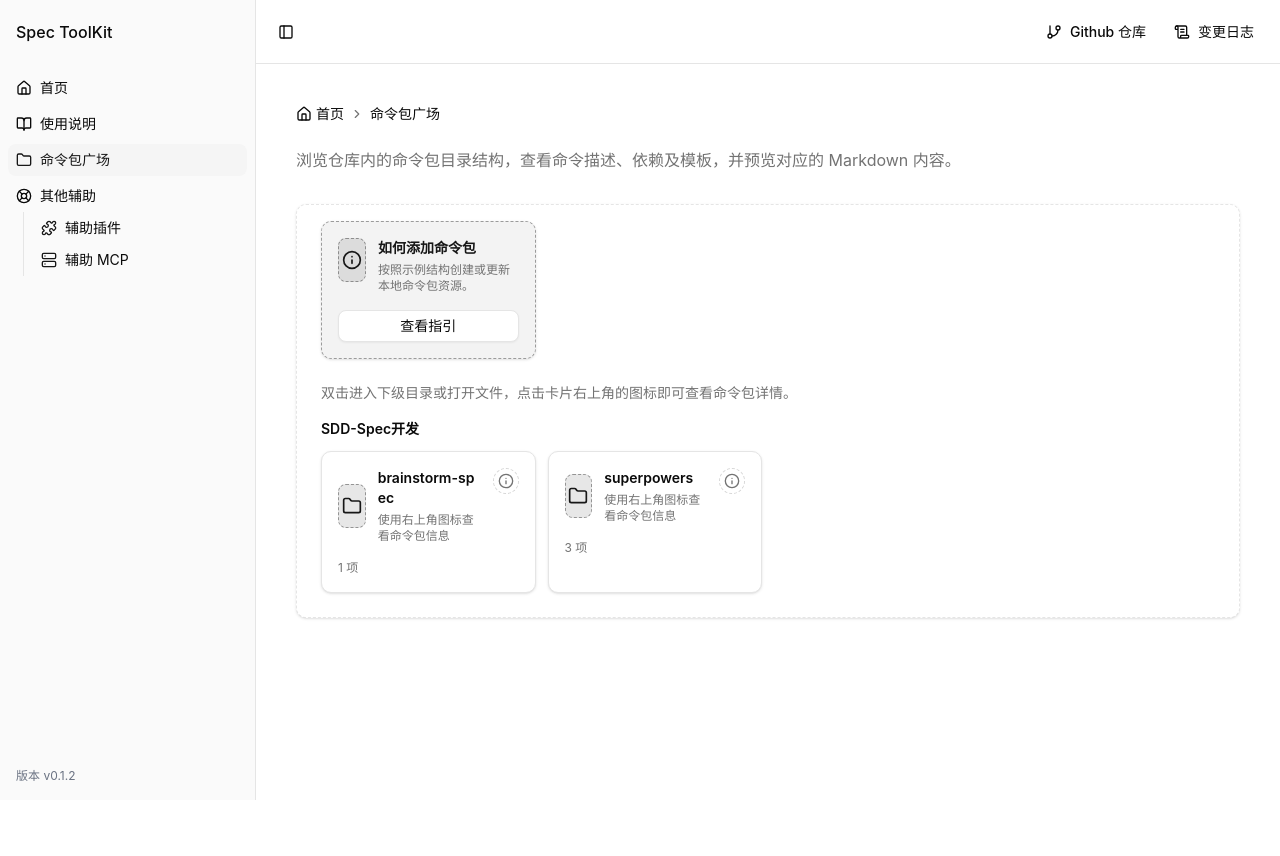
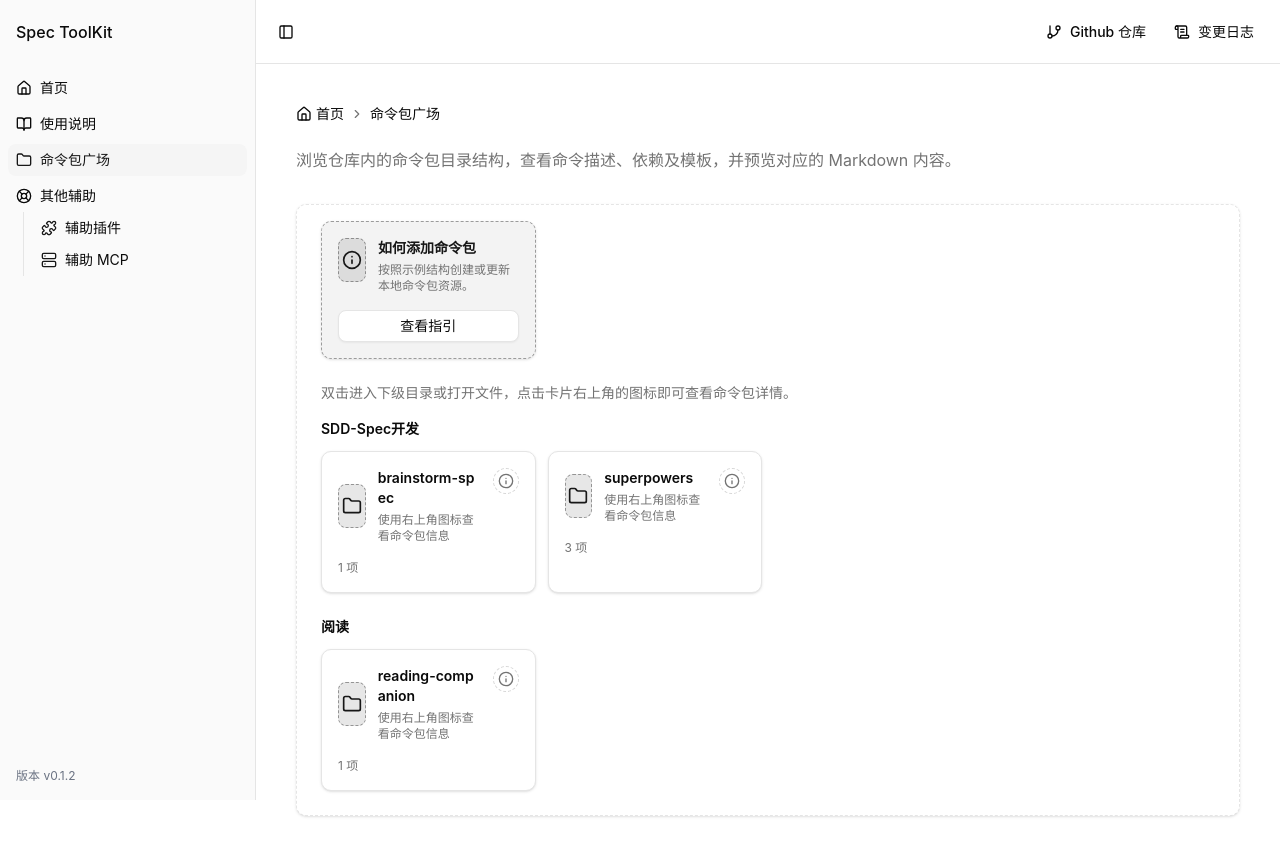
Before and after one commit to klaaay/spec-toolkit, a Next.js app in the folder apps/spec-kit-app/: page /commands-packages in a window 1280 px wide. Shown: the top 856 px of the page. Before the commit the page ends 800 px from the top, so only its background shows below. Built offline with nearby package versions, Linux system fonts and the light colour scheme.

Commit message:
feat: add reading companion command package

```diff
--- a/apps/spec-kit-app/components/CommandsPackages/Explorer.tsx
+++ b/apps/spec-kit-app/components/CommandsPackages/Explorer.tsx
@@ -25,7 +25,7 @@ interface ExplorerProps {
 const ROOT_LABEL = 'root';
 
 const FILTERED_MD_FILTERS = ['workflow.md'];
-const CATEGORY_ORDER = ['SDD-Spec开发', '前端开发'];
+const CATEGORY_ORDER = ['SDD-Spec开发', '前端开发', '阅读'];
 const UNCATEGORIZED_LABEL = '未分类';
 const DEFAULT_AI = 'claude';
 const DEFAULT_SCRIPT = 'auto';
--- /dev/null
+++ b/apps/spec-kit-app/public/commands-packages/reading-companion/_meta.json
@@ -0,0 +1,14 @@
+{
+  "package": "reading-companion",
+  "version": "1.0.0",
+  "category": "阅读",
+  "commands": [
+    {
+      "id": "reading-companion.assist",
+      "file": "commands/reading-companion.assist.liquid.md",
+      "output": ".specify/templates/commands/reading-companion.assist.md",
+      "description": "书籍伴读助手：章节总结、章节关系分析、问题解答与思维发散。",
+      "requires": []
+    }
+  ]
+}
```
Also changed, not shown: apps/spec-kit-app/public/commands-packages/reading-companion/commands/reading-companion.assist.liquid.md (added, +16 -0 lines).
